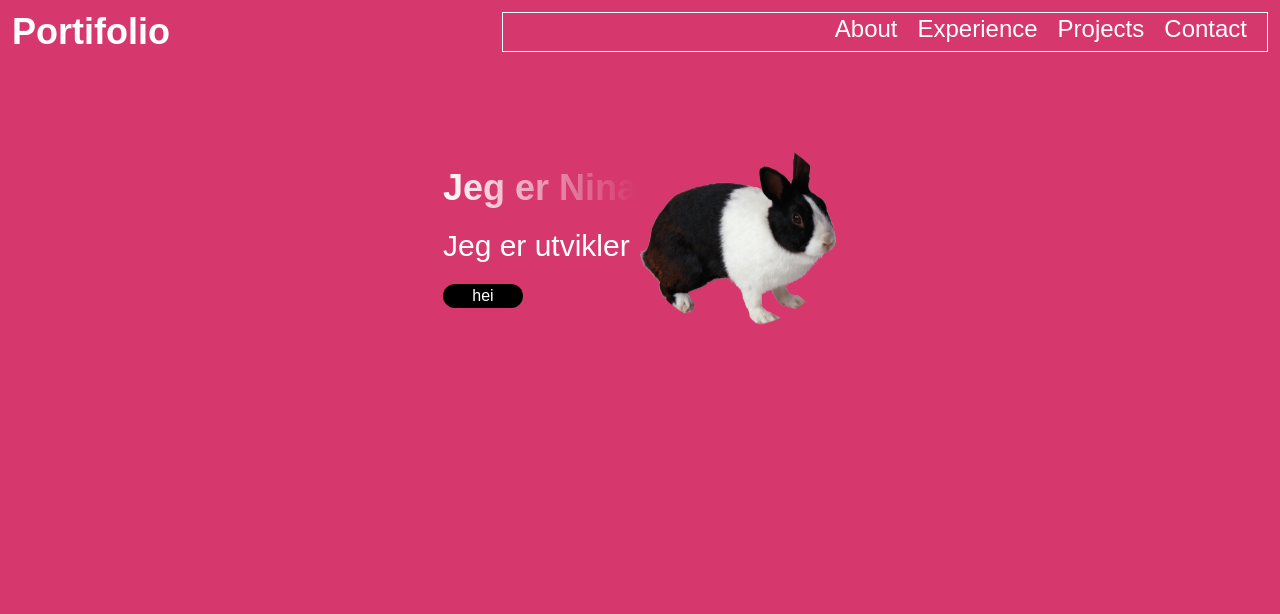
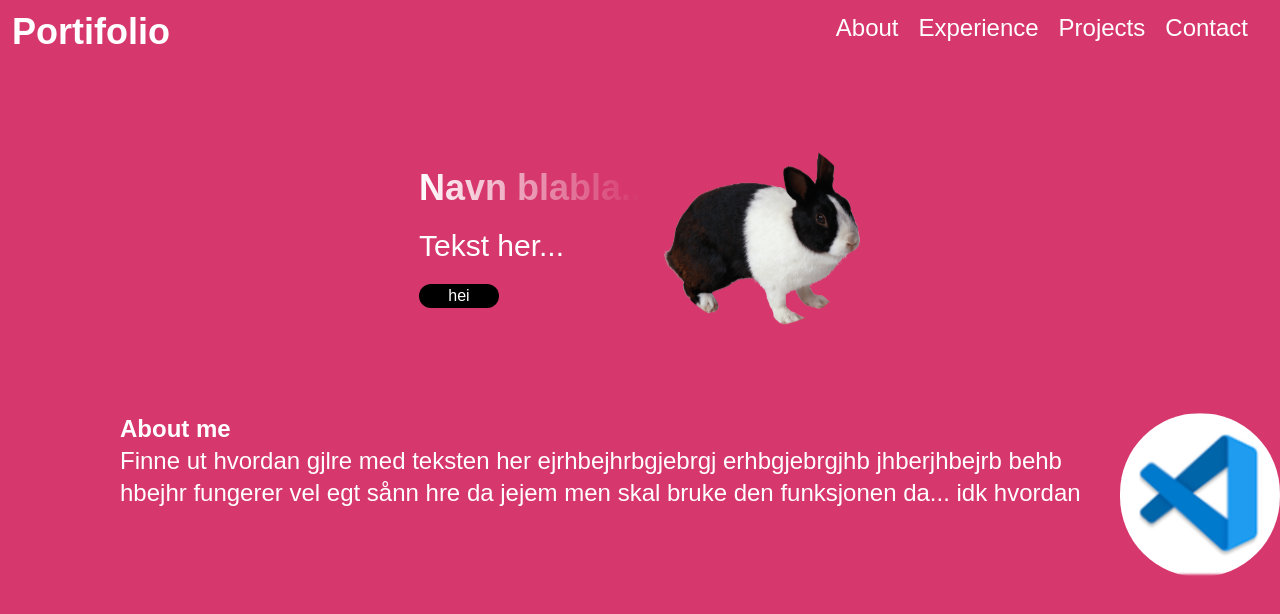
Before and after one commit to ninaflaaten/Portifolio, a Next.js app: page / in a window 1280 px wide. Shown: the top 614 px of the page. Built offline with nearby package versions, Linux system fonts and the light colour scheme.

Commit message:
Fikset hamburgermeny og about

```diff
--- a/src/app/components/About.tsx
+++ b/src/app/components/About.tsx
@@ -1,5 +1,7 @@
-// import { useState } from "react";
+import Image from "next/image";
+import AboutImage from "../assets/About.png";
 
+// idk hvordan bruke denne, men endre så bruke den....
 const aboutme = {
   title: "Fronted developer",
   description: "Backend developer",
@@ -7,13 +9,25 @@ const aboutme = {
 };
 
 export const About = () => {
-//   const [state, setState] = useState(false);
   return (
-    <div>
-      {/* {state ? <div>About</div> : <div>Ikke Bout</div>} */}
-      <div></div>
-      <div>
-        <p></p>
+    <div className="w-full pl-30 pt-20 grow flex">
+      <div className=" text-2xl w-250">
+        <p className="font-bold">About me</p>
+        <p>
+          Finne ut hvordan gjlre med teksten her ejrhbejhrbgjebrgj erhbgjebrgjhb
+          jhberjhbejrb behb hbejhr fungerer vel egt sånn hre da jejem men skal
+          bruke den funksjonen da... idk hvordan
+        </p>
+      </div>
+
+      <div className="grow absolute pl-250">
+        <Image
+          src={AboutImage}
+          alt={"beskrivende tekst dersom bildet ikke vises"}
+          className="rounded-full"
+          width={200}
+          height={200}
+        />
       </div>
     </div>
   );
--- a/src/app/components/Hero.tsx
+++ b/src/app/components/Hero.tsx
@@ -9,16 +9,16 @@ export const Hero = () => {
     <div className="flex items-center">
       <div className="grow space-y-5">
         <p className="font-bold text-4xl bg-gradient-to-r from-white to-state-700 bg-clip-text text-transparent">
-          Jeg er Nina
+          Navn blabla..
         </p>
-        <p className="text-3xl">Jeg er utvikler</p>
+        <p className="text-3xl">Tekst her...</p>
         <Button
           onClick={() => console.log("Printes når jeg trykker på knappen")}
         >
           hei
         </Button>
       </div>
-      <div className="grow">
+      <div className="grow pl-5">
         <Image
           src={HeroImage}
           alt={"beskrivende tekst dersom bildet ikke vises"}
--- a/src/app/components/Navlinks.tsx
+++ b/src/app/components/Navlinks.tsx
@@ -10,7 +10,7 @@ export interface NavlinksProps {
 
 export function Navlinks({ links }: NavlinksProps) {
   return (
-    <div className="border grow flex justify-end gap-5 pr-5 text-2xl max-sm:hidden">
+    <div className="grow flex justify-end gap-5 pr-5 text-2xl max-sm:hidden">
 
       {links.map((link) => {
         return <Link href={link.href}>{link.title}</Link>;
```
Also changed, not shown: src/app/assets/About.png (added).
